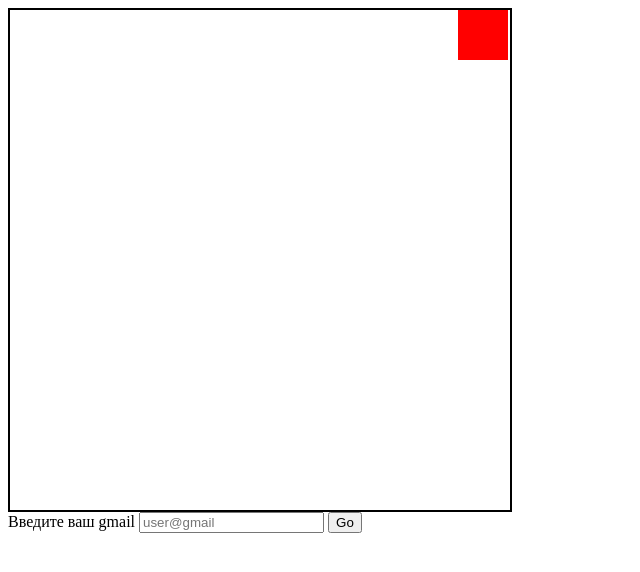
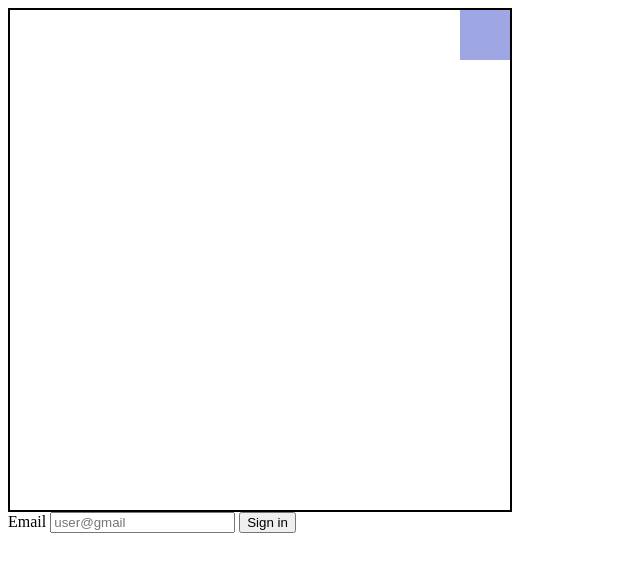
Before and after one commit to Nuria00004/dz_33, a plain HTML site: page DZ1_Nuria_25-03/index.html in a window 1280 px wide. Shown: the whole page, without its empty margins (0-640 px from the left). Drawn offline with Linux system fonts and the light colour scheme.

Commit message:
Add files via upload

```diff
--- a/DZ1_Nuria_25-03/index.html
+++ b/DZ1_Nuria_25-03/index.html
@@ -11,12 +11,12 @@
 </div>
 <div class="global">
     <div class="registration">
-        <label for="customerGmail">Введите ваш gmail</label>
+        <label for="customerGmail">Email</label>
         <input type="text"
                id="customerGmail"
                placeholder="user@gmail"
         >
-        <button class="btn">Go</button>
+        <button class="btn">Sign in</button>
         <div class="block"></div>
     </div>
 </div>
--- a/DZ1_Nuria_25-03/main.js
+++ b/DZ1_Nuria_25-03/main.js
@@ -4,11 +4,20 @@ console.log(child)
  let positionY = 0
 
 const move = ()=> {
-    if(positionX <= 440 && positionY <= 0){
-        positionX += 16
-        child.style.left = `${positionX}px`
-        setTimeout(move, 100)
+    // child.style.marginLeft = 100 + "px"
+    // child.style.marginLeft = `${200}px`// интерпаляция
+    if(positionY < 450 && positionX === 0){
+          setTimeout(()=> {
+        positionY = positionY + 10
+        console.log(positionY)
+        child.style.marginLeft = `${positionY}px`
+
+        move()
+
+    },50)
     }
+
+
 }
 move()
 //////////////////////////////////
@@ -16,14 +25,25 @@ const input = document.getElementById('customerGmail')
 const btn = document.querySelector('.btn')
 const block = document.querySelector('.block')
 
-const regExp = /^[A-Za-z0-9\-\.\_]+\@[gmail]+\.[A-Za-z]{2,3}$/;
+const regExp = /^[A-Za-z0-9\-\.\_]+\@[gmail]+\.[A-Za-z]{2,3}$/ //$ - после этого ничего нельзя писать
+// ^ - должно начинаться с начала
+// $ - с конца
 
 btn.onclick =()=>{
     if(regExp.test(input.value)){
-        block.innerHTML = 'OK'
+        block.innerHTML = 'GREAT!'
         block.style.color = 'green'
     }else{(regExp.test(input.value))
-        block.innerHTML = 'NOT OK'
+        block.innerHTML = 'Invalid email format'
         block.style.color = 'red'
     }
 }
+
+//input.value - для инпута
+//innerHTML - для остальных тегов
+
+// if(positionX <= 440 && positionY <= 0){
+//         positionX += 16
+//         child.style.left = `${positionX}px`
+//         setTimeout(move, 100)
+//     }
--- a/DZ1_Nuria_25-03/style.css
+++ b/DZ1_Nuria_25-03/style.css
@@ -2,11 +2,11 @@
     width: 500px;
     height: 500px;
     border: 2px solid black;
-    position: relative;
+    /*position: relative;*/
 }
 .child {
-    position: absolute;
+    /*position: absolute;*/
     width: 50px;
     height: 50px;
-    background-color: red;
+    background-color: rgba(79, 96, 204, 0.55);
 }
--- a/DZ2_Nuria_25-03/css/style.css
+++ b/DZ2_Nuria_25-03/css/style.css
@@ -8,5 +8,5 @@
     position: absolute;
     width: 50px;
     height: 50px;
-    background-color: red;
+    background-color: rgba(79, 96, 204, 0.55);
 }
```
Also changed, not shown: DZ2_Nuria_25-03/index.html (+0 -6 lines), DZ2_Nuria_25-03/main.js (+23 -11 lines).
